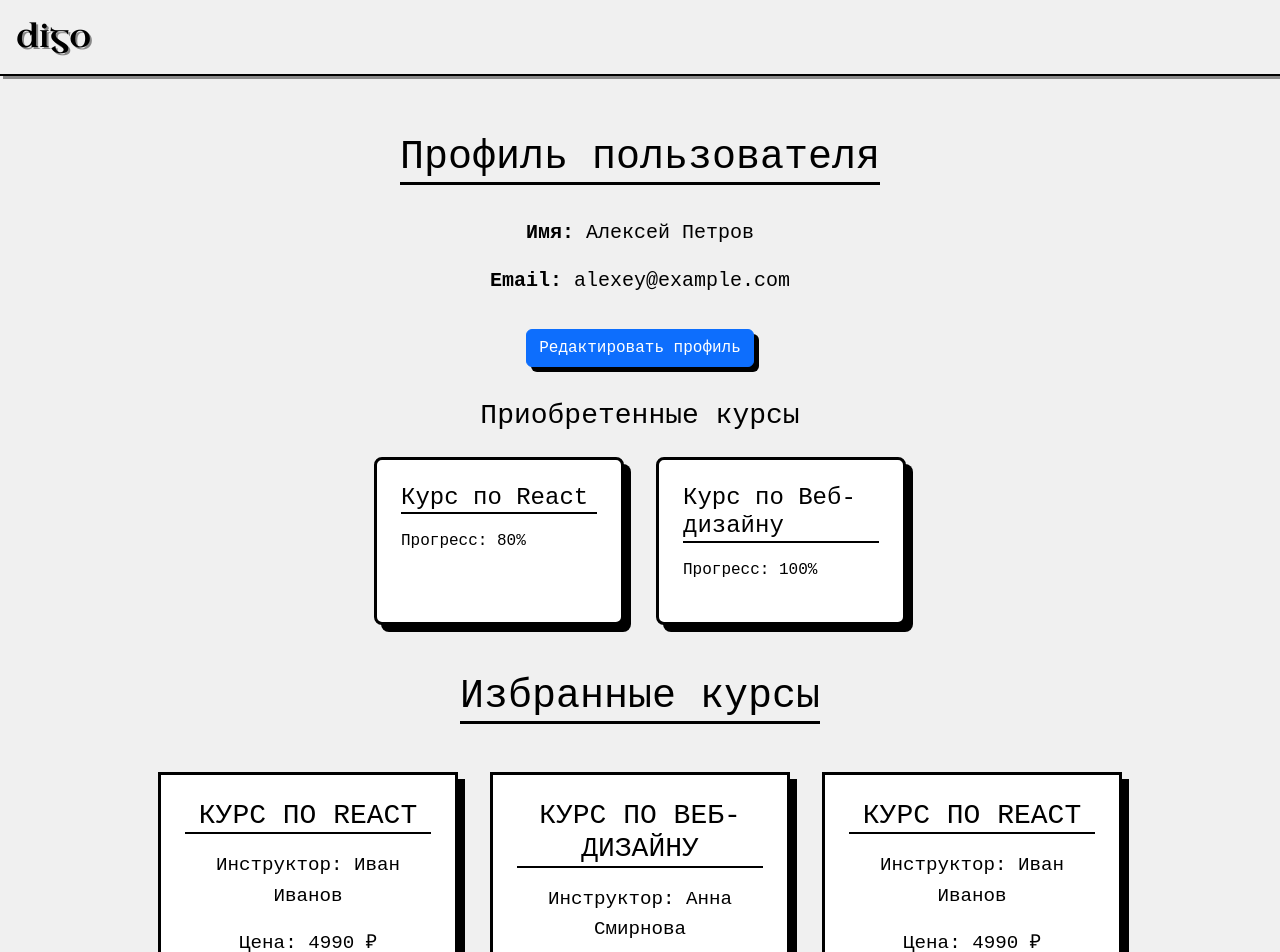
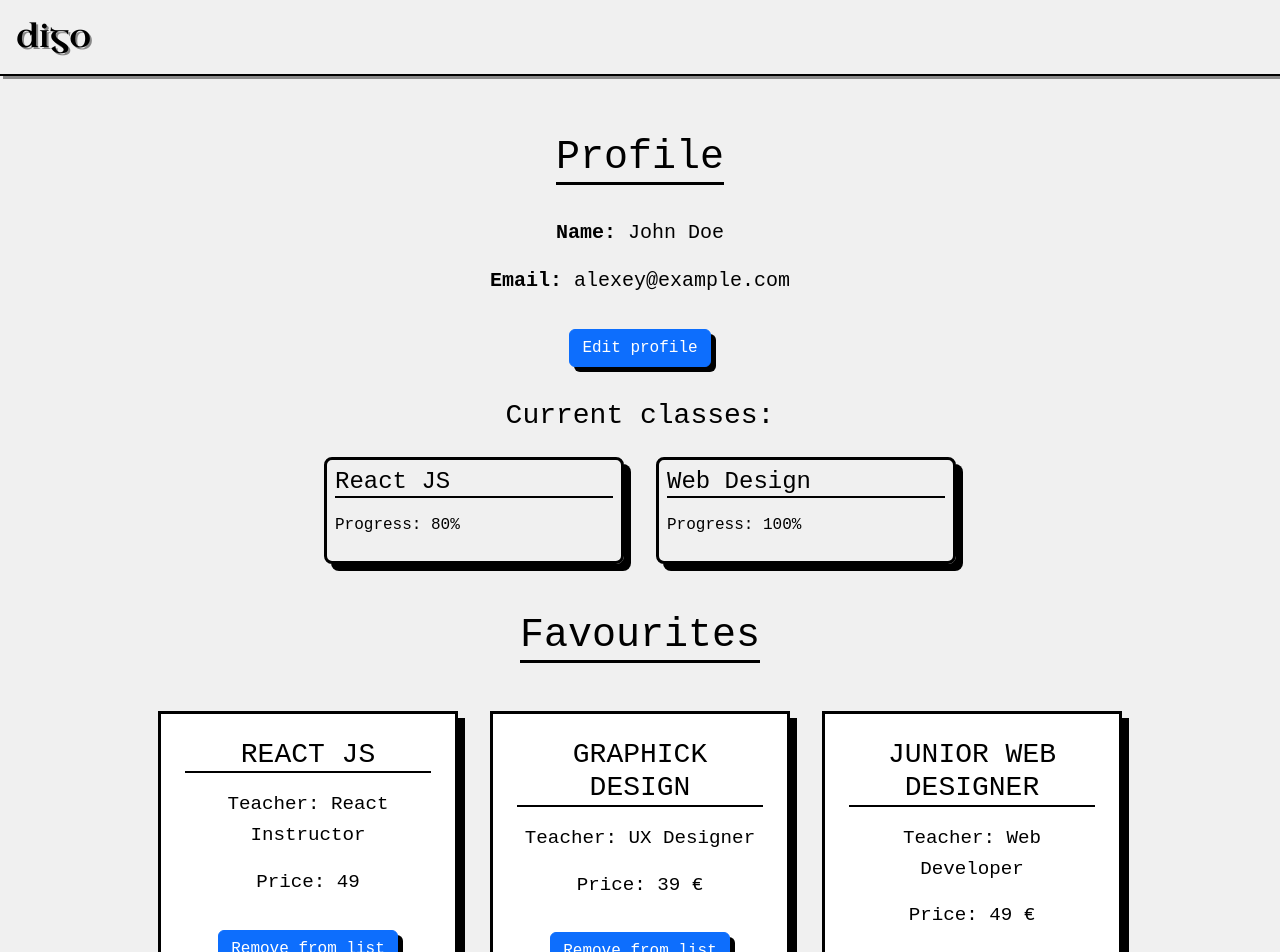
Before and after one commit to visualGravitySense/personal-creative-website, a React (Vite) app: page /favourites in a window 1280 px wide. Shown: the top 952 px of the page. Built offline with nearby package versions, Linux system fonts and the light colour scheme.

Commit message:
main content design

```diff
--- a/src/components/AllCourses.jsx
+++ b/src/components/AllCourses.jsx
@@ -2,8 +2,7 @@
 import React from 'react';
 import { Button, Card, Container, Row, Col } from 'react-bootstrap'; // Импортируем необходимые компоненты Bootstrap
 import './FeaturedCourses.scss';
-import CourseFilters from "./CourseFilters";
-import CourseSorting from './CourseSorting';
+
 import CourseCard from './CourseCard';
 import Pagination from './Pagination';
 
@@ -14,56 +13,56 @@ const AllCourses = ({ theme }) => {
       id: 1,
       title: 'React Course',
       description: 'Learn React and build powerful web applications.',
-      price: '4990',
+      price: '49',
       image: 'https://via.placeholder.com/150' // Sample image placeholder
     },
     {
       id: 2,
       title: 'JavaScript Essentials',
       description: 'Master the fundamentals of JavaScript.',
-      price: '2990',
+      price: '29',
       image: 'https://via.placeholder.com/150'
     },
     {
       id: 3,
       title: 'React Course',
       description: 'Learn React and build powerful web applications.',
-      price: '4990',
+      price: '49',
       image: 'https://via.placeholder.com/150' // Sample image placeholder
     },
     {
       id: 4,
       title: 'JavaScript Essentials',
       description: 'Master the fundamentals of JavaScript.',
-      price: '2990',
+      price: '29',
       image: 'https://via.placeholder.com/150'
     },
     {
       id: 5,
       title: 'React Course',
       description: 'Learn React and build powerful web applications.',
-      price: '4990',
+      price: '49',
       image: 'https://via.placeholder.com/150' // Sample image placeholder
     },
     {
       id: 6,
       title: 'JavaScript Essentials',
       description: 'Master the fundamentals of JavaScript.',
-      price: '2990',
+      price: '29',
       image: 'https://via.placeholder.com/150'
     },
     {
       id: 7,
       title: 'React Course',
       description: 'Learn React and build powerful web applications.',
-      price: '4990',
+      price: '49',
       image: 'https://via.placeholder.com/150' // Sample image placeholder
     },
     {
       id: 8,
       title: 'JavaScript Essentials',
       description: 'Master the fundamentals of JavaScript.',
-      price: '2990',
+      price: '29',
       image: 'https://via.placeholder.com/150'
     },
     // More courses here
@@ -75,11 +74,13 @@ const AllCourses = ({ theme }) => {
   return (
     <section className={`featured-courses ${theme === 'dark' ? 'dark-mode' : ''}`}>
 
-      <CourseFilters />
-      <CourseSorting />
+      {/* <CourseFilters />
+      <CourseSorting /> */}
+
+      <h2>All courses</h2>
 
       <div className="featured-courses">
-        {/* <h2>Все курсы</h2> */}
+
 
         {courses.map((course) => (
           <CourseCard key={course.id} course={course} />
--- a/src/components/CourseCard.css
+++ b/src/components/CourseCard.css
@@ -12,16 +12,16 @@
 }
 
 .course-description {
-  margin: 1rem 0;
+  /* margin: 1rem 0; */
 }
 
 .course-price {
-  margin-bottom: 1rem;
+  margin-bottom: 0.5rem;
 }
 
 .btn-course-details {
   margin-right: 0.5rem;
-  margin-bottom: 0.5rem;
+  /* margin-bottom: 0.5rem; */
 }
 
 .btn-add-to-cart {
--- a/src/components/FeaturedCourses.scss
+++ b/src/components/FeaturedCourses.scss
@@ -1,5 +1,5 @@
 .featured-courses {
-  padding: 3rem 0;
+//   padding: 3rem 0;
   background: #f0f0f0;
   color: #000;
   font-family: 'Courier New', Courier, monospace;
@@ -22,11 +22,11 @@
 }
 
 .course-card {
-  background: #fff;
+//   background: #ffffff37;
   border: 2px solid #000;
   box-shadow: 5px 5px 0 #000;
   border-radius: 0;
-  padding: 1.5rem;
+//   padding: 1.5rem;
   margin: 1rem;
   text-align: left;
   transition: transform 0.3s ease, box-shadow 0.3s ease;
--- a/src/components/PopularCourses.css
+++ b/src/components/PopularCourses.css
@@ -25,10 +25,10 @@
   }
 
   .course-card {
-    background-color: #fff;
+    /* background-color: #fff; */
     border: 3px solid #000;
     box-shadow: 5px 5px 0 #000;
-    padding: 1rem;
+    /* padding: 1rem; */
     text-align: left;
     transition: transform 0.3s ease, box-shadow 0.3s ease;
     width: 300px;
--- a/src/components/Profile.css
+++ b/src/components/Profile.css
@@ -37,12 +37,12 @@
   }
 
   .course-card {
-    background-color: #fff;
+    /* background-color: #fff; */
     border: 3px solid #000;
-    padding: 1.5rem;
+    padding: 0.5rem;
     margin: 1rem;
     box-shadow: 7px 7px 0 #000;
-    width: 250px;
+    /* width: 250px; */
     text-align: left;
   }
 
--- a/src/components/Profile.jsx
+++ b/src/components/Profile.jsx
@@ -5,11 +5,11 @@ import './Profile.css';
 const Profile = ({ theme }) => {
   const [editing, setEditing] = useState(false);
   const [userInfo, setUserInfo] = useState({
-    name: 'Алексей Петров',
+    name: 'John Doe',
     email: 'alexey@example.com',
     courses: [
-      { title: 'Курс по React', progress: '80%' },
-      { title: 'Курс по Веб-дизайну', progress: '100%' },
+      { title: 'React JS', progress: '80%' },
+      { title: 'Web Design', progress: '100%' },
     ],
   });
 
@@ -27,14 +27,14 @@ const Profile = ({ theme }) => {
 
   return (
     <section className={`profile-section ${theme === 'dark' ? 'dark-mode' : ''}`}>
-      <h2>Профиль пользователя</h2>
+      <h2>Profile</h2>
 
       <div className="profile-info">
         {!editing ? (
           <>
-            <p><strong>Имя:</strong> {userInfo.name}</p>
+            <p><strong>Name:</strong> {userInfo.name}</p>
             <p><strong>Email:</strong> {userInfo.email}</p>
-            <Button className="btn-edit" onClick={handleEditToggle}>Редактировать профиль</Button>
+            <Button className="btn-edit" onClick={handleEditToggle}>Edit profile</Button>
           </>
         ) : (
           <>
@@ -57,17 +57,17 @@ const Profile = ({ theme }) => {
         )}
       </div>
 
-      <h3>Приобретенные курсы</h3>
+      <h3>Current classes:</h3>
       <div className="user-courses">
         {userInfo.courses.length > 0 ? (
           userInfo.courses.map((course, index) => (
             <div key={index} className="course-card">
               <h4>{course.title}</h4>
-              <p>Прогресс: {course.progress}</p>
+              <p>Progress: {course.progress}</p>
             </div>
           ))
         ) : (
-          <p>Вы еще не приобрели ни одного курса.</p>
+          <p>No classes</p>
         )}
       </div>
     </section>
--- a/src/pages/Checkout.jsx
+++ b/src/pages/Checkout.jsx
@@ -1,5 +1,8 @@
 import React, { useState } from 'react';
 import './Checkout.css'; // Optional, if you want to style it separately
+import './Favourites.css';
+import Favourites from "./Favourites";
+import AllCourses from "../components/AllCourses";
 
 const Checkout = () => {
   const [formData, setFormData] = useState({
@@ -37,6 +40,12 @@ const Checkout = () => {
   };
 
   return (
+
+    <>
+
+
+    <div className='favourites-section'>
+      {/* <Favourites /> */}
     <div className="checkout-container">
       <h2>Checkout</h2>
 
@@ -83,6 +92,11 @@ const Checkout = () => {
         <button type="submit" className="submit-btn">Confirm Order</button>
       </form>
     </div>
+    </div>
+
+    <AllCourses />
+
+    </>
   );
 };
 
--- a/src/pages/Courses/Index.jsx
+++ b/src/pages/Courses/Index.jsx
@@ -8,9 +8,14 @@ import PromoBanners from "../../components/PromoBanners";
 // import StudentTestimonials from "../components/StudentTestimonials";
 import "./Courses.css";
 
+import CourseFilters from "../../components/CourseFilters";
+import CourseSorting from '../../components/CourseSorting';
+
 const Courses = ({ theme, toggleTheme }) => {
   return (
     <div className={`home-page ${theme === "dark" ? "dark-mode" : ""}`}>
+      <CourseFilters />
+      <CourseSorting />
       <AllCourses theme={theme} toggleTheme={toggleTheme} />
       <PromoBanners theme={theme} />
       {/* <CourseCategories theme={theme} />
--- a/src/pages/Favourites.jsx
+++ b/src/pages/Favourites.jsx
@@ -6,34 +6,34 @@ import './Favourites.css';
 const Favourites = ({ theme }) => {
   const favouriteCourses = [
     {
-      title: 'Курс по React',
-      instructor: 'Иван Иванов',
-      price: '4990 ₽',
+      title: 'React JS',
+      instructor: 'React Instructor',
+      price: '49 ',
     },
     {
-      title: 'Курс по Веб-дизайну',
-      instructor: 'Анна Смирнова',
-      price: '3990 ₽',
+      title: 'Graphick Design',
+      instructor: 'UX Designer',
+      price: '39 €',
     },
     {
-      title: 'Курс по React',
-      instructor: 'Иван Иванов',
-      price: '4990 ₽',
+      title: 'Junior Web Designer',
+      instructor: 'Web Developer',
+      price: '49 €',
     },
     {
-      title: 'Курс по Веб-дизайну',
-      instructor: 'Анна Смирнова',
-      price: '3990 ₽',
+      title: 'UX UI Design',
+      instructor: 'UX Designer',
+      price: '39 €',
     },
     {
-      title: 'Курс по React',
-      instructor: 'Иван Иванов',
-      price: '4990 ₽',
+      title: 'React JS Next',
+      instructor: 'Web Developer',
+      price: '49 €',
     },
     {
-      title: 'Курс по Веб-дизайну',
-      instructor: 'Анна Смирнова',
-      price: '3990 ₽',
+      title: 'Web Design',
+      instructor: 'Web Developer',
+      price: '39 €',
     },
     // Добавьте другие избранные курсы
   ];
@@ -42,22 +42,22 @@ const Favourites = ({ theme }) => {
     <section className={`favourites-section ${theme === 'dark' ? 'dark-mode' : ''}`}>
 
       <Profile />
-      <h2>Избранные курсы</h2>
+      <h2>Favourites</h2>
       <div className="favourite-courses">
         {favouriteCourses.length > 0 ? (
           favouriteCourses.map((course, index) => (
             <div key={index} className="favourite-card">
               <h3>{course.title}</h3>
-              <p>Инструктор: {course.instructor}</p>
-              <p>Цена: {course.price}</p>
-              <Button className="btn-remove">Удалить из избранного</Button>
+              <p>Teacher: {course.instructor}</p>
+              <p>Price: {course.price}</p>
+              <Button className="btn-remove">Remove from list</Button>
             </div>
           ))
         ) : (
-          <p>У вас нет избранных курсов.</p>
+          <p>No favoutites courses.</p>
         )}
       </div>
-      <Button className="btn-checkout">Перейти к оформлению заказа</Button>
+      <Button className="btn-checkout">Go to check out</Button>
     </section>
   );
 };
```
